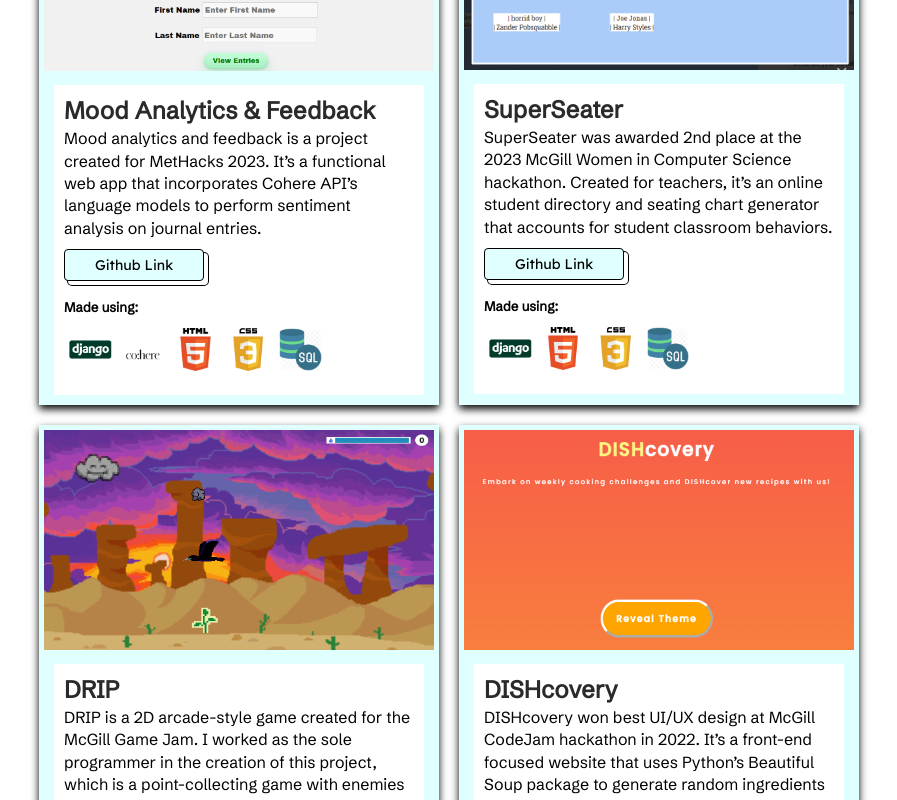
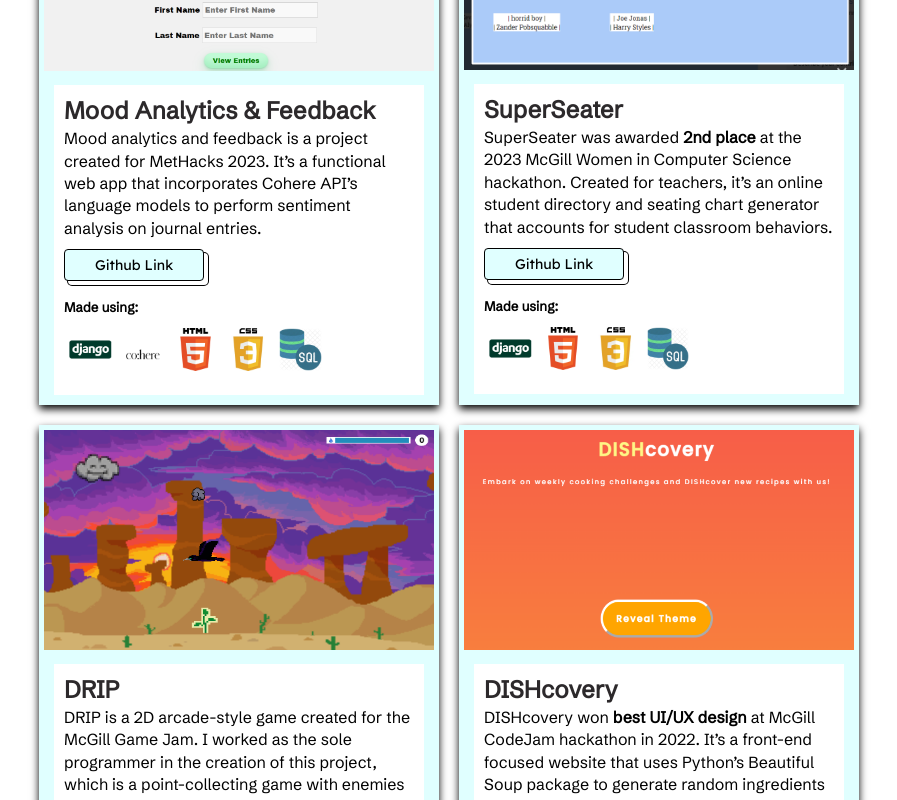
Before and after one commit to alyssaw198/portfolio, a React (Create React App) app: page /portfolio/projects in a window 1280 px wide. Shown: the part 300-1100 px from the top of the page, without its empty margins (16-913 px from the left). Built offline with nearby package versions, Linux system fonts and the light colour scheme.

Commit message:
Bolded important terms

```diff
--- a/src/components/pages/Projects.js
+++ b/src/components/pages/Projects.js
@@ -39,7 +39,7 @@
             <img src={superSeater} alt="project" style={{width: "100%", height:"220px"}}/>
             <div className={classes.cardContent} style={{height:"310px"}}>
                 <h2><b>SuperSeater</b></h2>
-                <p style={{fontSize: "1em", lineHeight:"1.4em"}}>SuperSeater was awarded 2nd place at the 2023 McGill Women in Computer Science hackathon. Created for teachers, it’s an online student directory and seating chart generator that accounts for student classroom behaviors.</p>
+                <p style={{fontSize: "1em", lineHeight:"1.4em"}}>SuperSeater was awarded <span style={{fontWeight: "bold"}}>2nd place</span> at the 2023 McGill Women in Computer Science hackathon. Created for teachers, it’s an online student directory and seating chart generator that accounts for student classroom behaviors.</p>
                 <a href="https://github.com/alyssaw198/SuperSeater" target="blank"><button className={classes.button}>Github Link</button></a>
                 <h5>Made using:</h5>
                 <div className={classes.madeIcons}>
@@ -69,7 +69,7 @@
             <img src={dishcovery} alt="project" style={{width: "100%", height:"220px"}}/>
             <div className={classes.cardContent} style={{height:"310px"}}>
                 <h2><b>DISHcovery</b></h2>
-                <p style={{fontSize: "1em", lineHeight:"1.4em"}}>DISHcovery won best UI/UX design at McGill CodeJam hackathon in 2022. It’s a front-end focused website that uses Python’s Beautiful Soup package to generate random ingredients for users to cook with.</p>
+                <p style={{fontSize: "1em", lineHeight:"1.4em"}}>DISHcovery won <span style={{fontWeight: "bold"}}>best UI/UX design</span> at McGill CodeJam hackathon in 2022. It’s a front-end focused website that uses Python’s Beautiful Soup package to generate random ingredients for users to cook with.</p>
                 <a href="https://github.com/alyssaw198/DISHcovery" target="blank"><button className={classes.button}>Github Link</button></a>
                 <h5>Made using:</h5>
                 <div className={classes.madeIcons}>
```
